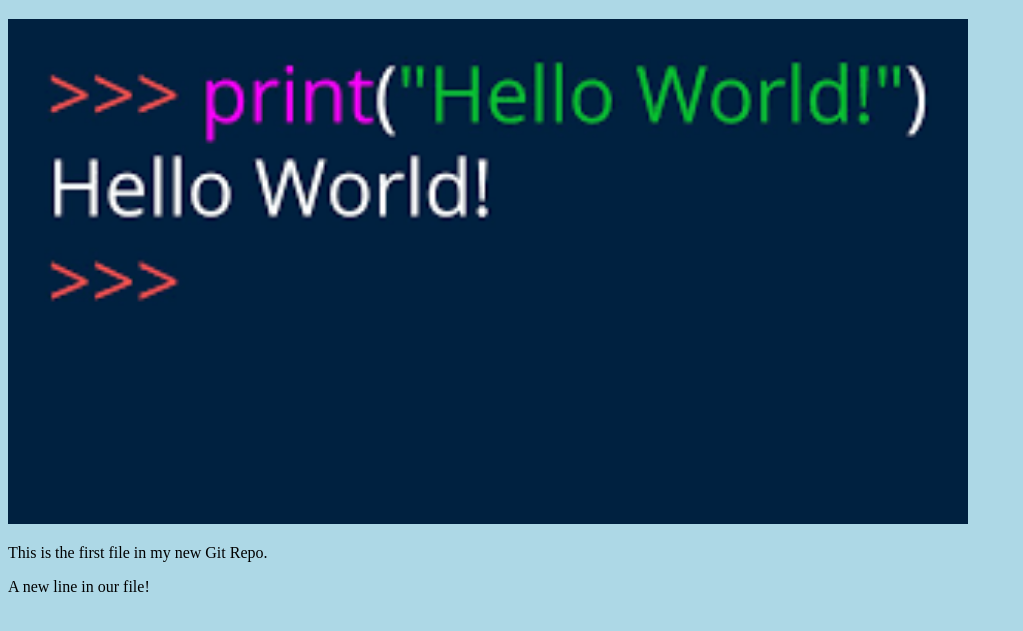
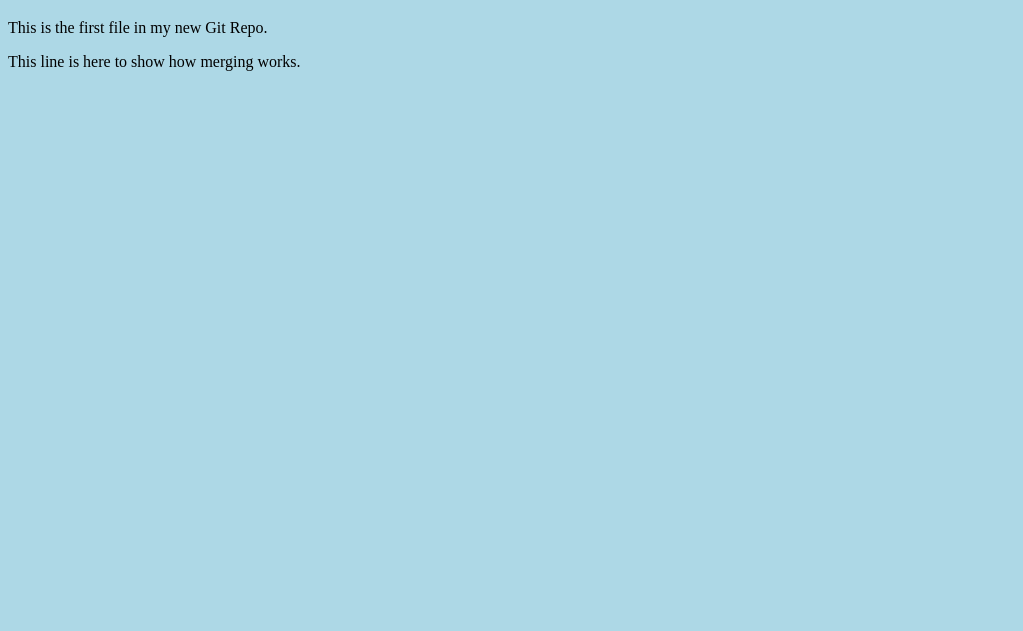
Before and after one commit to nikhhilanand/hello-world, a plain HTML site: page index.html in a window 1280 px wide. Shown: the part 61-692 px from the top of the page, without its empty margins (0-1023 px from the left). Drawn offline with Linux system fonts and the light colour scheme.

Commit message:
updated index.html with emergency fix

```diff
--- a/index.html
+++ b/index.html
@@ -7,10 +7,8 @@
 <body>
 
 <h1>Hello world!</h1>
-<div><img src="img_hello_world.png" alt="Hello World from Space"
-style="width:100%;max-width:960px"></div>
 <p>This is the first file in my new Git Repo.</p>
-<p>A new line in our file!</p>
+<p>This line is here to show how merging works.</p>
 
 </body>
 </html>
```
